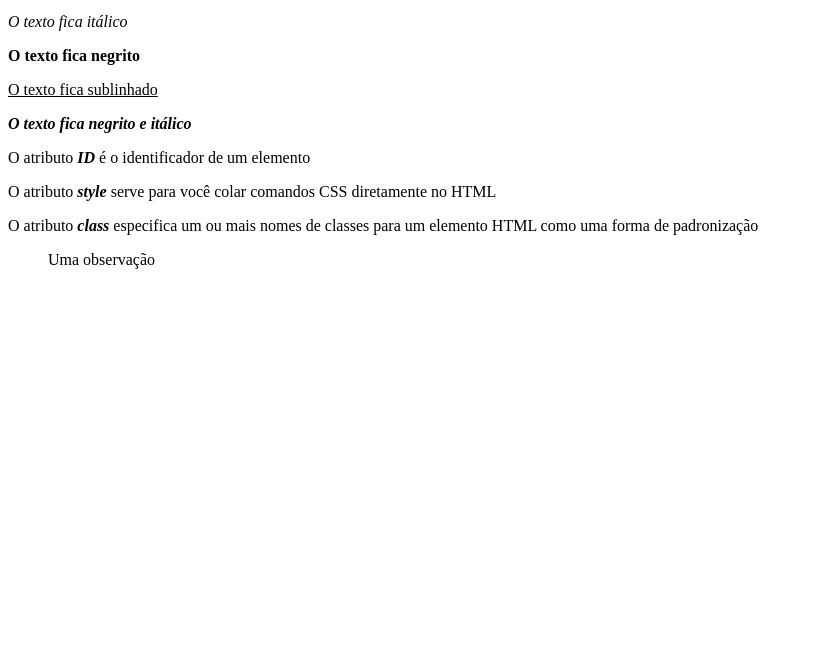
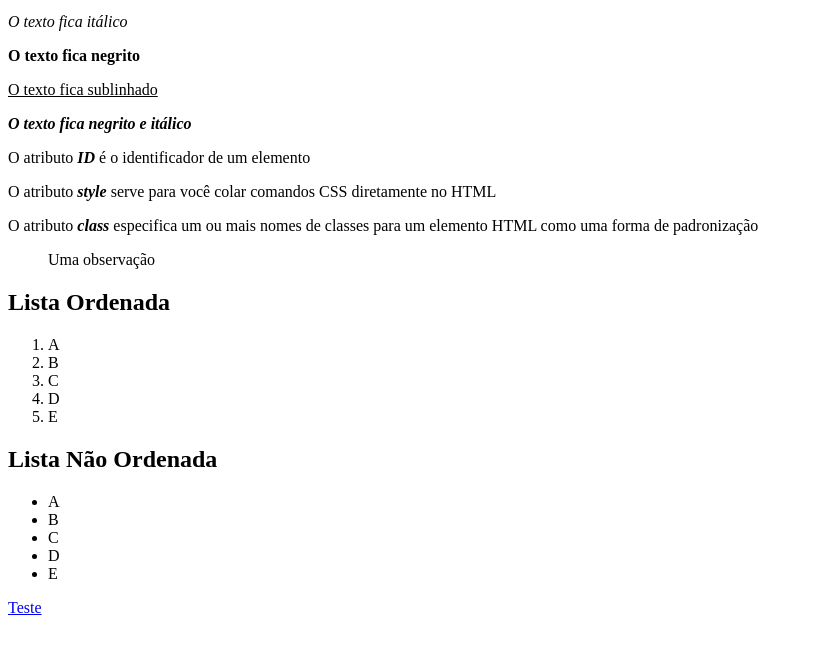
Before and after one commit to asventura96/web-developer, a plain HTML site: page html/index.html in a window 1280 px wide. Shown: the part 87-738 px from the top of the page, without its empty margins (0-813 px from the left). Drawn offline with Linux system fonts and the light colour scheme.

Commit message:
Inserção de aprendizado

```diff
--- a/html/index.html
+++ b/html/index.html
@@ -13,5 +13,22 @@
         <p>O atributo <strong><i>style</i></strong> serve para você colar comandos CSS diretamente no HTML</p>
         <p>O atributo <strong><i>class</i></strong> especifica um ou mais nomes de classes para um elemento HTML como uma forma de padronização</p>
         <blockquote>Uma observação</blockquote> <!--Tag de Citação do Site-->
+        <h2>Lista Ordenada</h2> <!--Tag de Cabeçalho do site de Nível 2-->
+        <ol> <!--Tag de Lista Ordenada-->
+            <li>A</li> <!--Tag de Item da Lista-->
+            <li>B</li>
+            <li>C</li>
+            <li>D</li>
+            <li>E</li>
+        </ol>
+        <h2>Lista Não Ordenada</h2>
+        <ul> <!--Tag de Lista Não Ordenada-->
+            <li>A</li> <!--Tag de Item da Lista-->
+            <li>B</li>
+            <li>C</li>
+            <li>D</li>
+            <li>E</li>
+        </ul>
+        <a href="#">Teste</a> <!--Tag de Âncora-->
     </body>
 </html>
```
